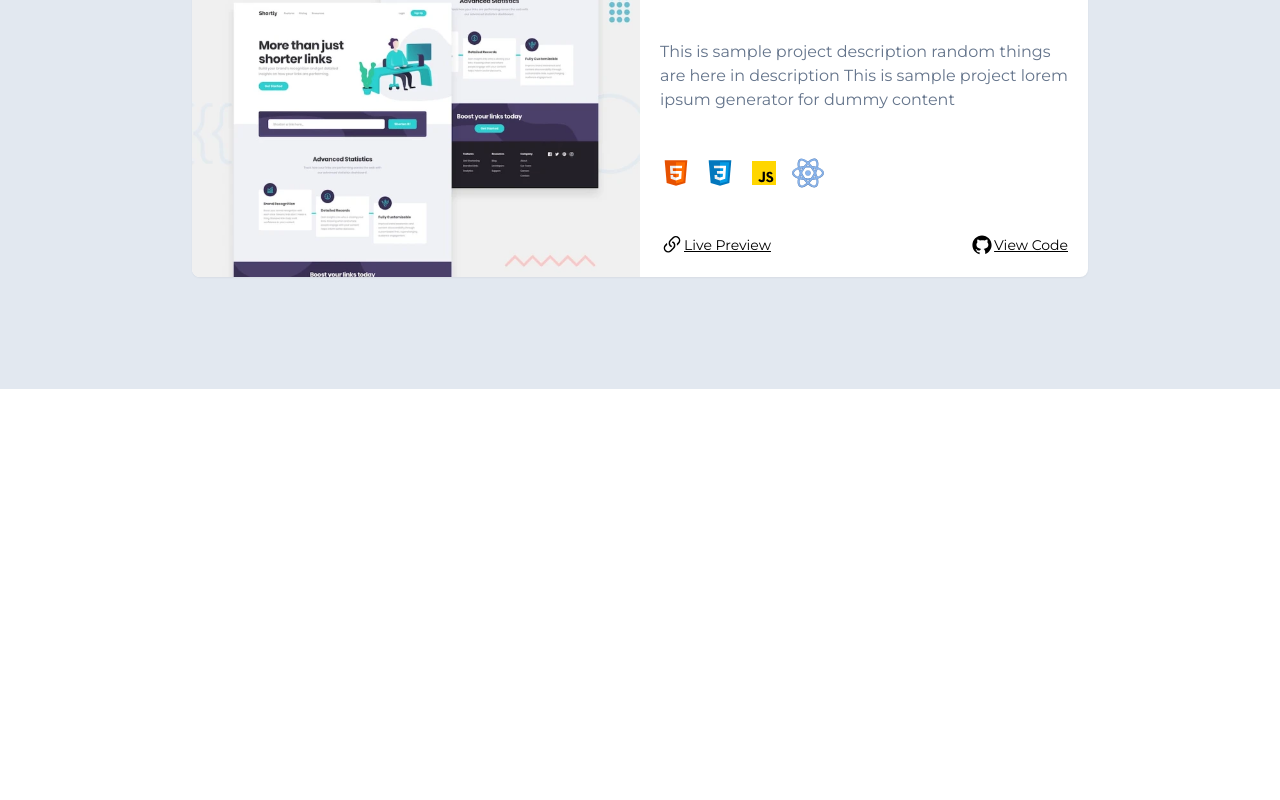
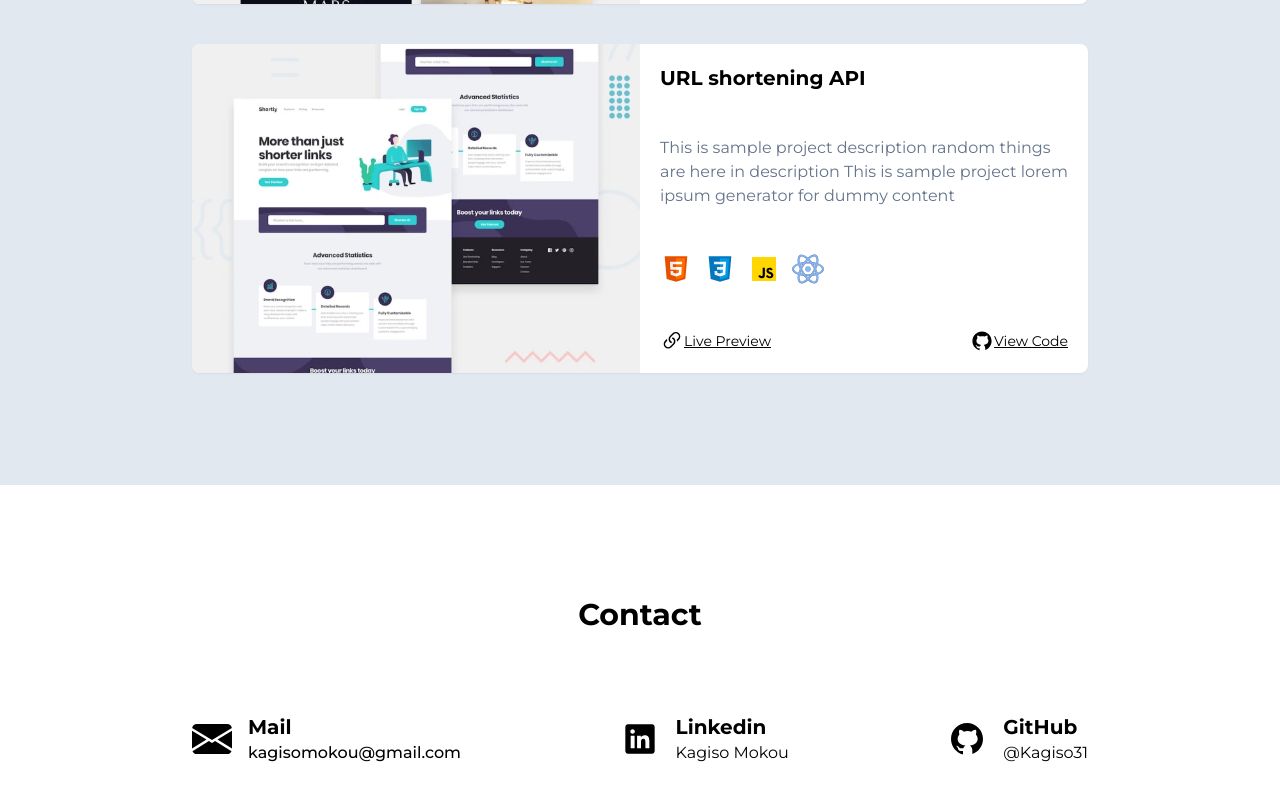
Before and after one commit to Kagiso31/portfolio, a React (Vite) app: page / in a window 1280 px wide. Shown: the part 1972-2772 px from the top of the page. Before the commit the page ends 2361 px from the top, so only its background shows below. Built offline with nearby package versions, Linux system fonts and the light colour scheme.

Commit message:
Add contact section

```diff
--- a/src/App.jsx
+++ b/src/App.jsx
@@ -2,6 +2,7 @@ import Navbar from "./components/Navbar";
 import Hero from "./components/Hero";
 import TechStack from "./components/TechStack";
 import Projects from "./components/Projects";
+import Contact from "./components/Contact";
 
 const App = () => {
   return (
@@ -10,6 +11,7 @@ const App = () => {
       <Hero />
       <TechStack />
       <Projects />
+      <Contact />
     </>
   );
 };
--- a/src/components/Contact.jsx
+++ b/src/components/Contact.jsx
@@ -1,5 +1,31 @@
+import { contacts } from "../data";
+
 const Contact = () => {
-  return <div>Contact</div>;
+  return (
+    <section id="contact" className=" py-20 px-2 bg-white | sm:px-4 | md:py-28">
+      <div className="flex flex-col gap-20">
+        <h2 className="font-bold text-3xl text-center">Contact</h2>
+        <div className="flex flex-col items-center gap-8 w-full justify-between container mx-auto | md:flex-row md:gap-0 | lg:max-w-4xl">
+          {contacts.map((contact, index) => (
+            <div
+              key={index}
+              className="flex flex-col items-center text-center gap-4 | md:flex-row md:text-left"
+            >
+              <div className="h-10 w-10">{contact.icon}</div>
+              <div>
+                <h3 className="font-bold text-xl">{contact.title}</h3>
+                {contact.link ? (
+                  <a href={contact.link}>{contact.username}</a>
+                ) : (
+                  <p className="font-medium">{contact.username}</p>
+                )}
+              </div>
+            </div>
+          ))}
+        </div>
+      </div>
+    </section>
+  );
 };
 
 export default Contact;
--- a/src/components/Projects.jsx
+++ b/src/components/Projects.jsx
@@ -7,7 +7,7 @@ const Projects = () => {
       id="projects"
       className="py-20 px-2 bg-slate-200 | sm:px-4 | md:py-28"
     >
-      <div className="flex flex-col gap-8 container mx-auto | lg:max-w-4xl">
+      <div className="flex flex-col gap-20 container mx-auto | lg:max-w-4xl">
         <h2 className="font-bold text-3xl text-center">Projects</h2>
 
         <div className="flex flex-col gap-10">
--- a/src/components/TechStack.jsx
+++ b/src/components/TechStack.jsx
@@ -3,7 +3,7 @@ import { techStack } from "../data";
 const TechStack = () => {
   return (
     <section id="techstack" className="py-20 bg-white | md:py-28 ">
-      <div className="flex flex-col gap-8 container mx-auto | lg:max-w-4xl">
+      <div className="flex flex-col gap-20 container mx-auto | lg:max-w-4xl">
         <h2 className="font-bold text-3xl text-center">Tech Stack</h2>
         <div>
           <ul className="grid grid-cols-2 gap-y-8 | sm:grid-cols-4">
--- a/src/data/assets.jsx
+++ b/src/data/assets.jsx
@@ -166,3 +166,13 @@ export const link = (
     <path d="M6.586 4.672A3 3 0 0 0 7.414 9.5l.775-.776a2 2 0 0 1-.896-3.346L9.12 3.55a2 2 0 1 1 2.83 2.83l-.793.792c.112.42.155.855.128 1.287l1.372-1.372a3 3 0 1 0-4.243-4.243L6.586 4.672z" />
   </svg>
 );
+
+export const mail = (
+  <svg
+    xmlns="http://www.w3.org/2000/svg"
+    fill="currentColor"
+    viewBox="0 0 16 16"
+  >
+    <path d="M.05 3.555A2 2 0 0 1 2 2h12a2 2 0 0 1 1.95 1.555L8 8.414.05 3.555ZM0 4.697v7.104l5.803-3.558L0 4.697ZM6.761 8.83l-6.57 4.027A2 2 0 0 0 2 14h12a2 2 0 0 0 1.808-1.144l-6.57-4.027L8 9.586l-1.239-.757Zm3.436-.586L16 11.801V4.697l-5.803 3.546Z" />
+  </svg>
+);
--- a/src/data/index.js
+++ b/src/data/index.js
@@ -1,8 +1,11 @@
 import {
   bootstrap,
   css3,
+  github,
   html5,
   js,
+  linkedin,
+  mail,
   reactjs,
   sass,
   tailwindcss,
@@ -11,6 +14,27 @@ import {
 
 import spaceTourism from "../assets/space-tourism.png";
 import urlShorteningApi from "../assets/url-shortening-api.png";
+
+// socials
+const socials = {
+  mail: {
+    icon: mail,
+    title: "Mail",
+    username: "kagisomokou@gmail.com",
+  },
+  linkedin: {
+    icon: linkedin,
+    title: "Linkedin",
+    username: "Kagiso Mokou",
+    link: "https://www.linkedin.com/in/kagiso-mokou-50824a264",
+  },
+  github: {
+    icon: github,
+    title: "GitHub",
+    username: "@Kagiso31",
+    link: "https://www.github.com/Kagiso31",
+  },
+};
 
 // tech stack objects
 const tech = {
@@ -79,3 +103,6 @@ export const projects = [
     codeLink: "https://github.com/Kagiso31/url-shortening-api",
   },
 ];
+
+// Contact section data
+export const contacts = [socials.mail, socials.linkedin, socials.github];
```
